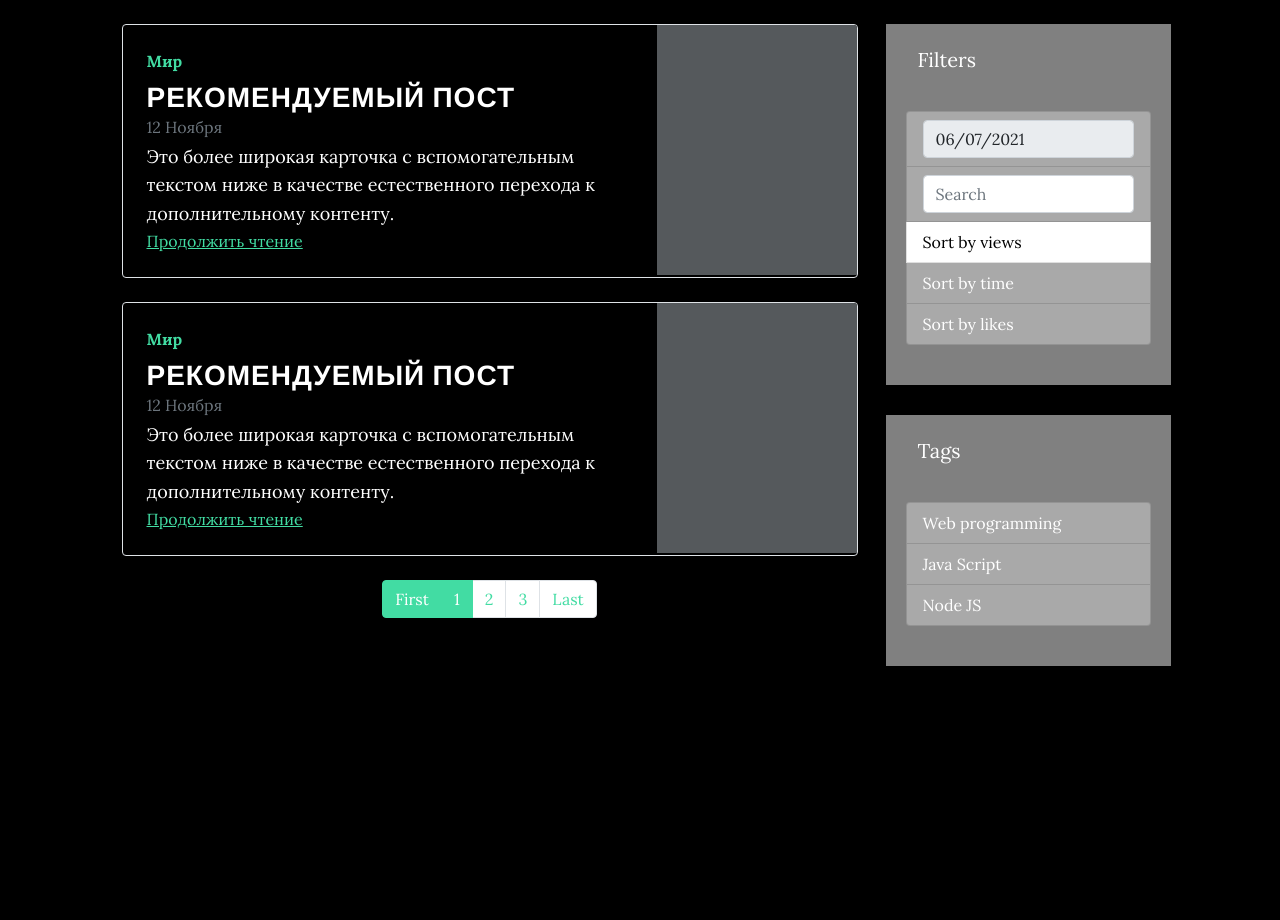
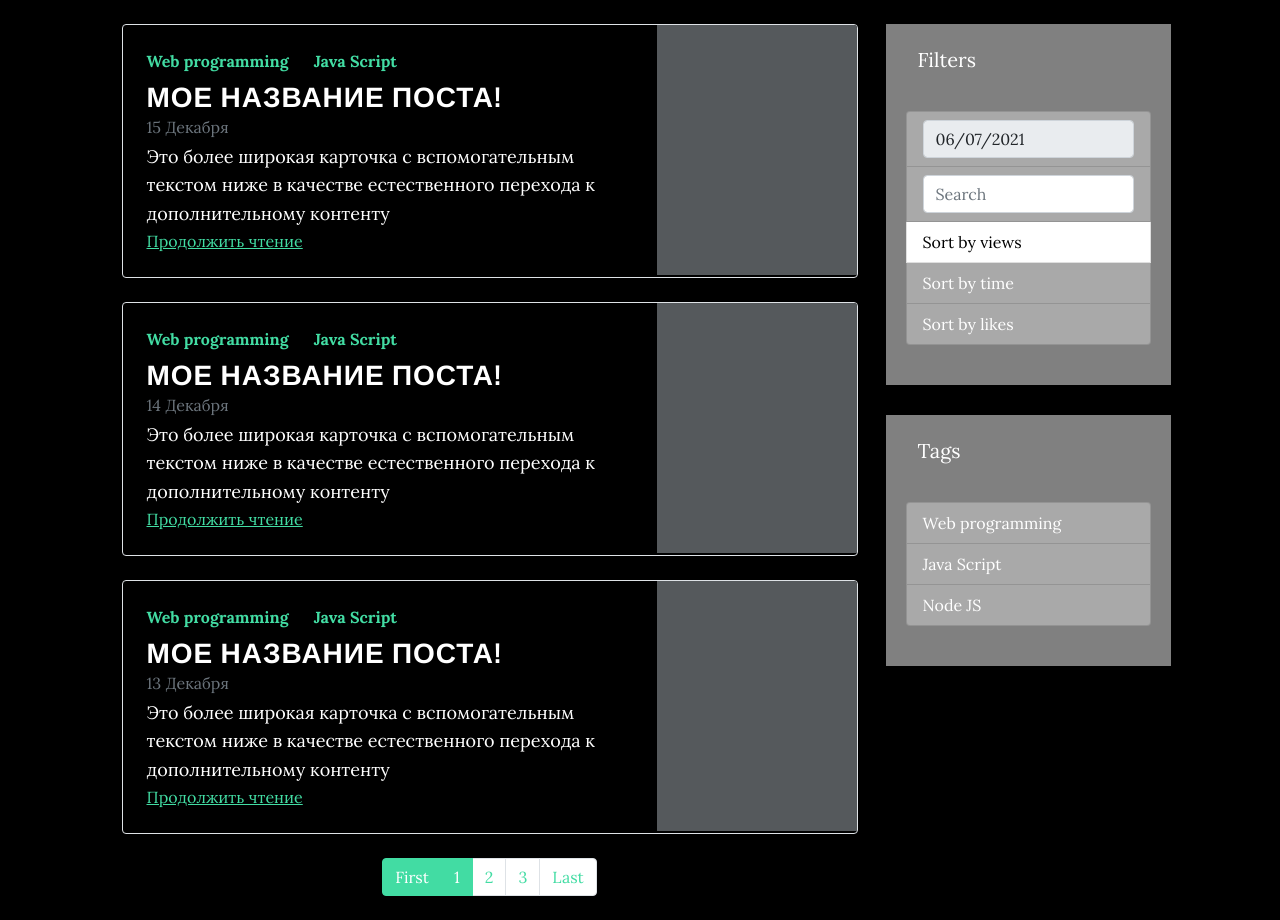
Before and after one commit to magnitola/kursach, a Flask app: page /all_news in a window 1280 px wide. Shown: the part 88-1008 px from the top of the page. Before the commit the page ends 754 px from the top, so only its background shows below. Run offline with Flask 2, Linux system fonts and the light colour scheme; some libraries are stand-ins or nearby versions.

Commit message:
Динамическая отрисовка новостей

```diff
--- a/templates/all_news.html
+++ b/templates/all_news.html
@@ -46,43 +46,8 @@
 <div class="container mt-3">
     <div class="row flex-lg-row flex-column justify-content-center">
         <div class="col col-lg-8 m-2">
-            <div class="row g-0 border rounded overflow-hidden flex-md-row mb-4 shadow-sm h-md-250 position-relative">
-                <div class="col p-4 d-flex flex-column position-static">
-                    <strong class="d-inline-block mb-2 text-primary">Мир</strong>
-                    <h3 class="mb-0">Рекомендуемый пост</h3>
-                    <div class="mb-1 text-muted">12 Ноября</div>
-                    <p class="card-text mb-auto">Это более широкая карточка с вспомогательным текстом ниже в качестве
-                        естественного перехода к дополнительному контенту.</p>
-                    <a href="#" class="stretched-link">Продолжить чтение</a>
-                </div>
-                <div class="col-auto d-none d-lg-block">
-                    <svg class="bd-placeholder-img" width="200" height="250" xmlns="http://www.w3.org/2000/svg"
-                         role="img" aria-label="Placeholder: Эскиз" preserveAspectRatio="xMidYMid slice"
-                         focusable="false"><title>Placeholder</title>
-                        <rect width="100%" height="100%" fill="#55595c"></rect>
-                    </svg>
+            <div id="news">
 
-                </div>
-            </div>
-
-
-            <div class="row g-0 border rounded overflow-hidden flex-md-row mb-4 shadow-sm h-md-250 position-relative">
-                <div class="col p-4 d-flex flex-column position-static">
-                    <strong class="d-inline-block mb-2 text-primary">Мир</strong>
-                    <h3 class="mb-0">Рекомендуемый пост</h3>
-                    <div class="mb-1 text-muted">12 Ноября</div>
-                    <p class="card-text mb-auto">Это более широкая карточка с вспомогательным текстом ниже в качестве
-                        естественного перехода к дополнительному контенту.</p>
-                    <a href="#" class="stretched-link">Продолжить чтение</a>
-                </div>
-                <div class="col-auto d-none d-lg-block">
-                    <svg class="bd-placeholder-img" width="200" height="250" xmlns="http://www.w3.org/2000/svg"
-                         role="img" aria-label="Placeholder: Эскиз" preserveAspectRatio="xMidYMid slice"
-                         focusable="false"><title>Placeholder</title>
-                        <rect width="100%" height="100%" fill="#55595c"></rect>
-                    </svg>
-
-                </div>
             </div>
 
             <!-- ПАГИНАЦИЯ -->
@@ -135,12 +100,89 @@
 </body>
 <script type="text/javascript">
 let current_page = 1;
-let count_posts_on_page = 5;
-let count_all_posts = 16;
+let count_posts_on_page = 3;
+let posts = [{
+    tags: ['Web programming', 'Java Script'],
+    title: 'Мое название поста!',
+    date: '15 Декабря',
+    text: 'Это более широкая карточка с вспомогательным текстом ниже в качестве естественного перехода к дополнительному контенту',
+    id: '12345'
+},
+{
+    tags: ['Web programming', 'Java Script'],
+    title: 'Мое название поста!',
+    date: '14 Декабря',
+    text: 'Это более широкая карточка с вспомогательным текстом ниже в качестве естественного перехода к дополнительному контенту',
+    id: '12345'
+},
+{
+    tags: ['Web programming', 'Java Script'],
+    title: 'Мое название поста!',
+    date: '13 Декабря',
+    text: 'Это более широкая карточка с вспомогательным текстом ниже в качестве естественного перехода к дополнительному контенту',
+    id: '12345'
+},{
+    tags: ['Web programming', 'Java Script'],
+    title: 'Мое название поста!',
+    date: '12 Декабря',
+    text: 'Это более широкая карточка с вспомогательным текстом ниже в качестве естественного перехода к дополнительному контенту',
+    id: '12345'
+},
+{
+    tags: ['Web programming', 'Java Script'],
+    title: 'Мое название поста!',
+    date: '11 Декабря',
+    text: 'Это более широкая карточка с вспомогательным текстом ниже в качестве естественного перехода к дополнительному контенту',
+    id: '12345'
+},
+{
+    tags: ['Web programming', 'Java Script'],
+    title: 'Мое название поста!',
+    date: '10 Декабря',
+    text: 'Это более широкая карточка с вспомогательным текстом ниже в качестве естественного перехода к дополнительному контенту',
+    id: '12345'
+},
+{
+    tags: ['Web programming', 'Java Script'],
+    title: 'Мое название поста!',
+    date: '9 Декабря',
+    text: 'Это более широкая карточка с вспомогательным текстом ниже в качестве естественного перехода к дополнительному контенту',
+    id: '12345'
+},
+{
+    tags: ['Web programming', 'Java Script'],
+    title: 'Мое название поста!',
+    date: '8 Декабря',
+    text: 'Это более широкая карточка с вспомогательным текстом ниже в качестве естественного перехода к дополнительному контенту',
+    id: '12345'
+},
+{
+    tags: ['Web programming', 'Java Script'],
+    title: 'Мое название поста!',
+    date: '7 Декабря',
+    text: 'Это более широкая карточка с вспомогательным текстом ниже в качестве естественного перехода к дополнительному контенту',
+    id: '12345'
+},
+{
+    tags: ['Web programming', 'Java Script'],
+    title: 'Мое название поста!',
+    date: '6 Декабря',
+    text: 'Это более широкая карточка с вспомогательным текстом ниже в качестве естественного перехода к дополнительному контенту',
+    id: '12345'
+},
+{
+    tags: ['Web programming', 'Java Script'],
+    title: 'Мое название поста!',
+    date: '5 Декабря',
+    text: 'Это более широкая карточка с вспомогательным текстом ниже в качестве естественного перехода к дополнительному контенту',
+    id: '12345'
+}]
+let count_all_posts = posts.length;
 let sort = 'views';
 let tags = [];
 let max_page = Math.ceil(count_all_posts / count_posts_on_page);
 
+show_news();
 show_pagination();
 
 $(document).ready(() => {
@@ -224,7 +266,7 @@ $(document).ready(() => {
                     set_text_pagin(current_page - 1, current_page, current_page + 1);
                 }
             }
-
+            show_news();
 
         }
     });
@@ -249,5 +291,29 @@ function show_pagination() {
     if (max_page === 1)
         $('#pagin_right').addClass('active');
 }
+
+function show_news() {
+    let elem = $('#news');
+    elem.empty();
+    for (let i = (current_page - 1) * count_posts_on_page; i < count_posts_on_page * current_page && i < count_all_posts; i++) {
+        elem.append(`<div class="row g-0 border rounded overflow-hidden flex-md-row mb-4 shadow-sm h-md-250 position-relative">
+                    <div class="col p-4 d-flex flex-column position-static">
+                        <strong class="d-inline-block mb-2 text-primary">` + posts[i].tags.join('&nbsp;&nbsp;&nbsp;&nbsp;&nbsp;&nbsp;') + `</strong>
+                        <h3 class="mb-0">` + posts[i].title + `</h3>
+                        <div class="mb-1 text-muted">` + posts[i].date + `</div>
+                        <p class="card-text mb-auto">` + posts[i].text + `</p>
+                        <a href="/news/`+ posts[i].id +`" class="stretched-link">Продолжить чтение</a>
+                    </div>
+                    <div class="col-auto d-none d-lg-block">
+                        <svg class="bd-placeholder-img" width="200" height="250" xmlns="http://www.w3.org/2000/svg"
+                             role="img" aria-label="Placeholder: Эскиз" preserveAspectRatio="xMidYMid slice"
+                             focusable="false"><title>Placeholder</title>
+                            <rect width="100%" height="100%" fill="#55595c"></rect>
+                        </svg>
+
+                    </div>
+                </div>`)
+    }
+}
 </script>
 </html>
```
